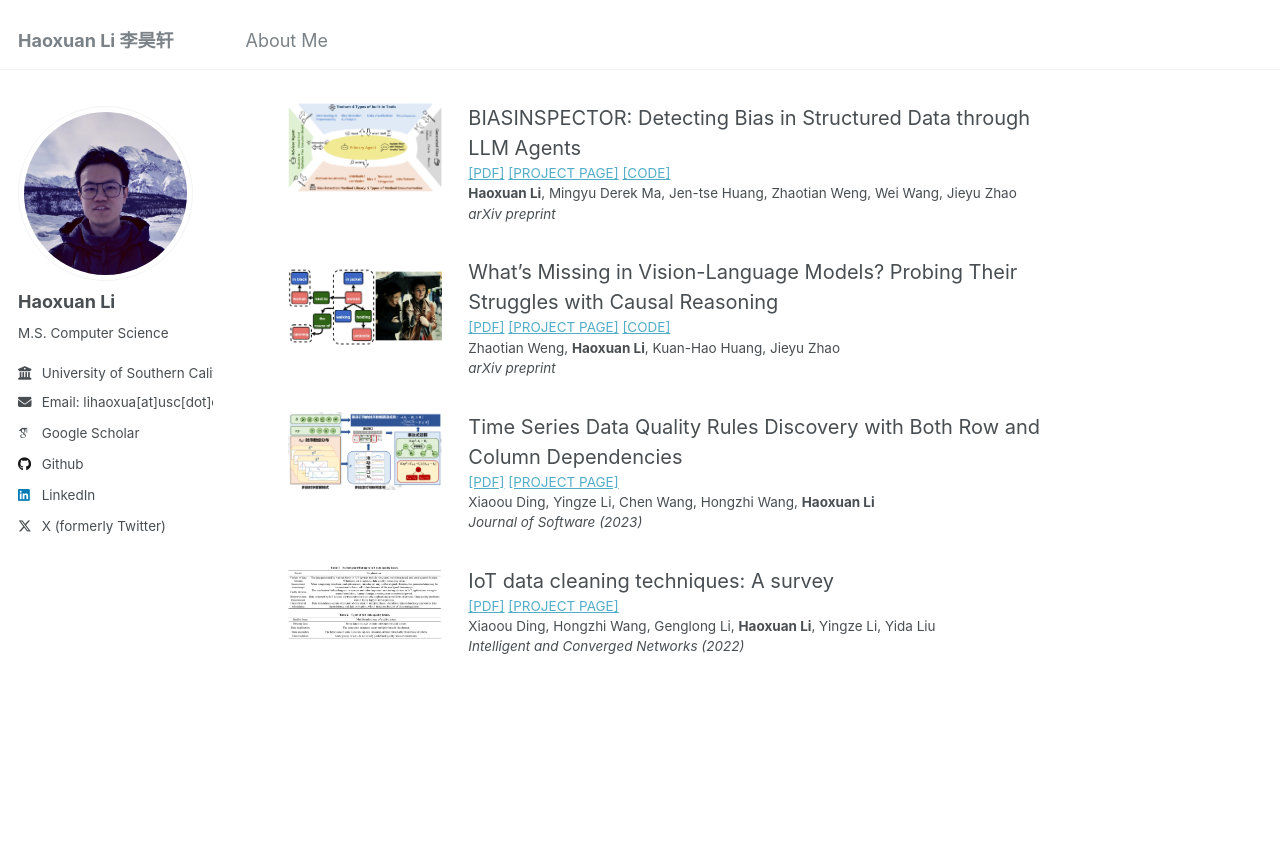
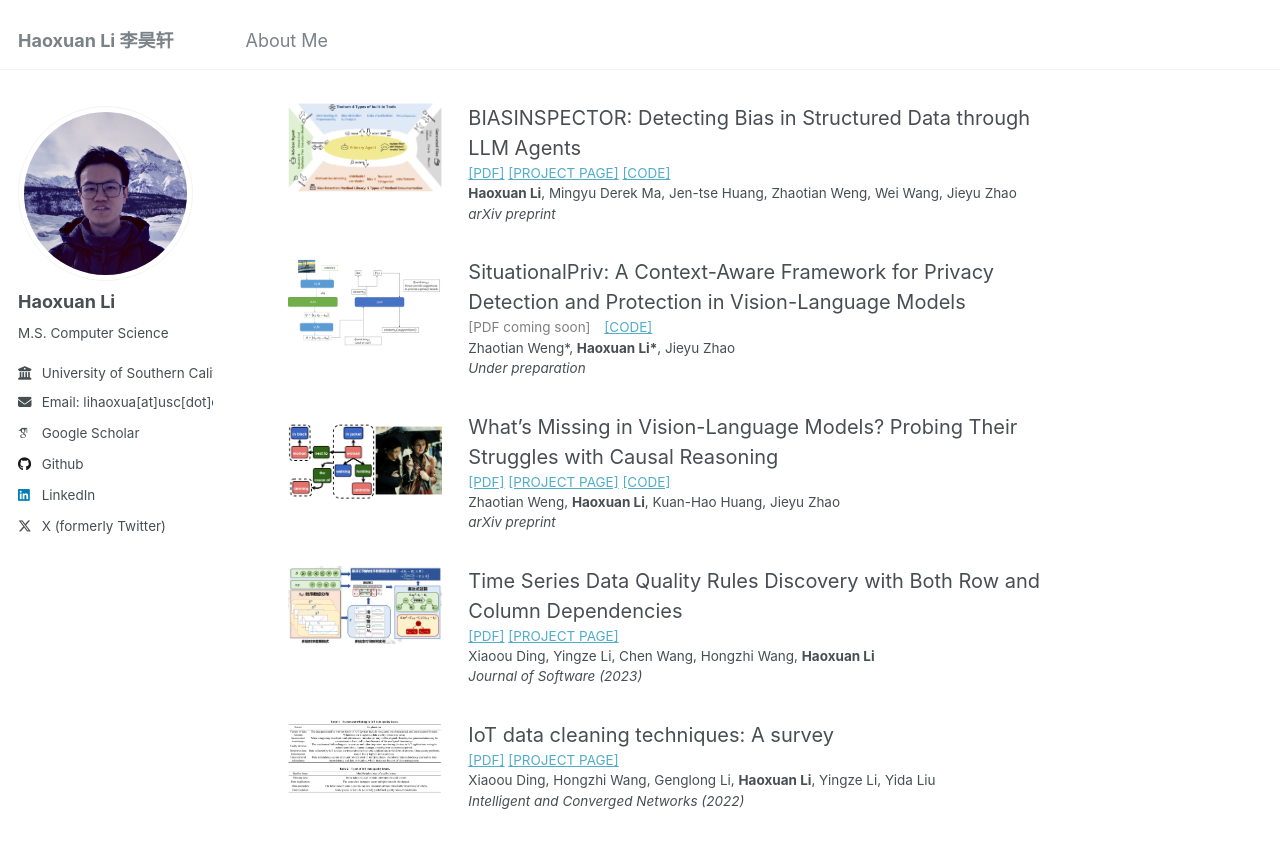
Before and after one commit to HauxLee/hauxlee.github.io, a Jekyll site: the page built from _pages/about.md, in a window 1280 px wide and 900 px high, scrolled down 565 px. Shown: the top 848 px of the window. Built offline with Jekyll 4.4.1, drawn with Linux system fonts in a browser that asks for light colours; some web fonts are replaced; a script that is not in the unit is left out.

Commit message:
06/19/2025

```diff
--- a/_pages/about.md
+++ b/_pages/about.md
@@ -33,6 +33,20 @@ Publications
       <a href="https://github.com/uscnlp-lime/BiasInspector">[CODE]</a> <br>
       <strong>Haoxuan Li</strong>, Mingyu Derek Ma, Jen-tse Huang, Zhaotian Weng, Wei Wang, Jieyu Zhao  <br>
       <i>arXiv preprint</i> <br>
+    </td>
+  </tr>
+</table>
+<table style="border: none; border-collapse: collapse; width: 100%; table-layout: fixed; margin-bottom: 20px;">
+  <tr>
+    <td style="border: none; width: 180px; vertical-align: top; padding-right: 20px;">
+      <img src="../images/publication_images/ContextAwarePrivacy_5.png" alt="SituationalPriv: A Context-Aware Framework for Privacy Detection and Protection in Vision-Language Models" width="200" height="160" style="object-fit: cover; border: none;" />
+    </td>
+    <td style="border: none; vertical-align: top;">
+      <span style="font-size: 20px;">SituationalPriv: A Context-Aware Framework for Privacy Detection and Protection in Vision-Language Models</span> <br>
+      <span style="color: gray; margin-right: 10px;">[PDF coming soon]</span>
+      <a href="https://github.com/limenlp/Privacy-Leakage-Detection">[CODE]</a> <br>
+      Zhaotian Weng*, <strong>Haoxuan Li*</strong>, Jieyu Zhao <br>
+      <i>Under preparation</i> <br>
     </td>
   </tr>
 </table>
```
Also changed, not shown: images/publication_images/ContextAwarePrivacy_5.png (added).
